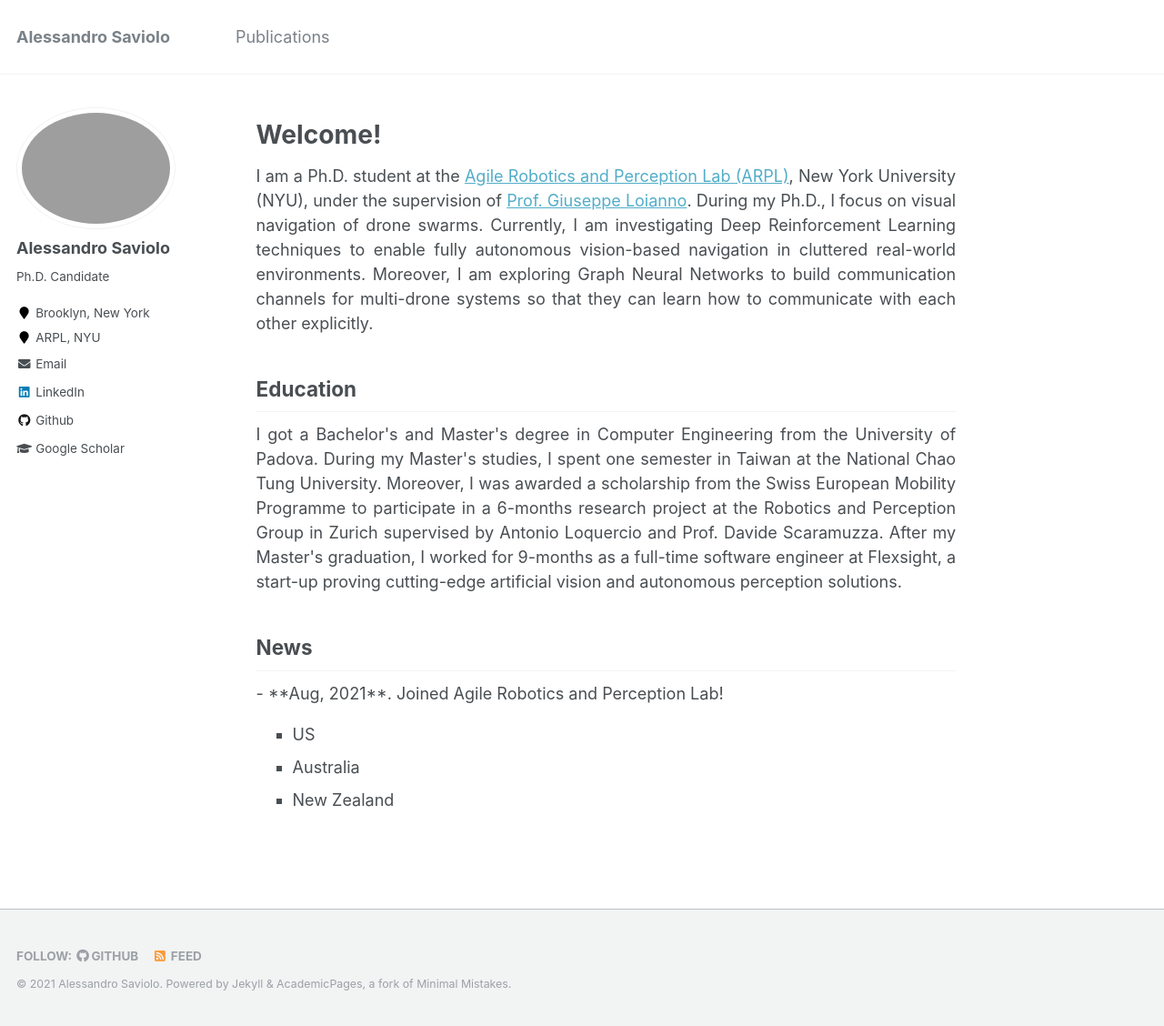
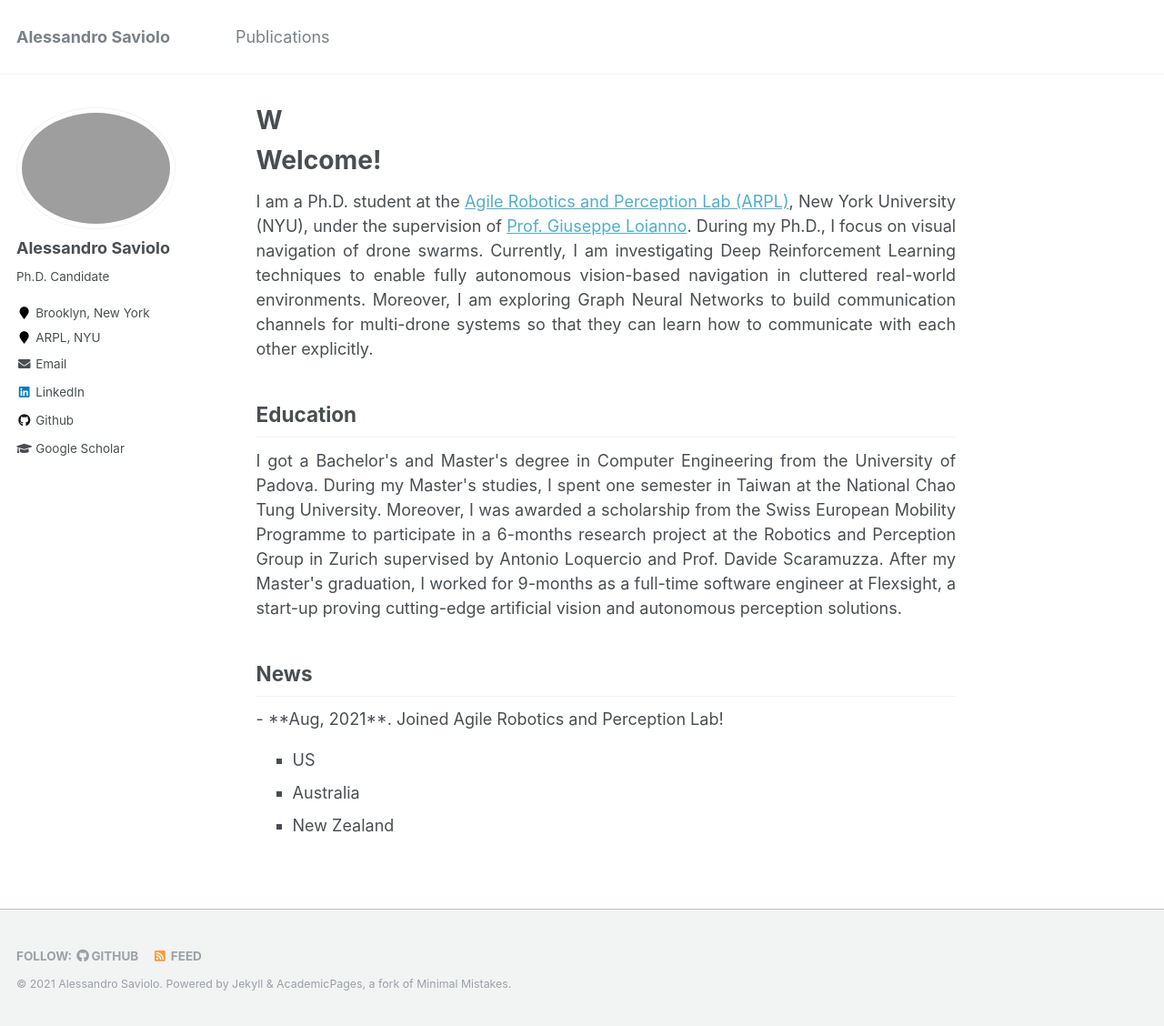
Before and after one commit to AlessandroSaviolo/AlessandroSaviolo.github.io, a Jekyll site: the page built from _pages/about.md, in a window 1280 px wide and 1128 px high. Shown: the whole window at 91% size. Built offline with Jekyll 4.4.1, drawn with Linux system fonts in a browser that asks for light colours.

```diff
--- a/_pages/about.md
+++ b/_pages/about.md
@@ -1,6 +1,6 @@
 ---
 permalink: /
-title: ""
+title: "W"
 excerpt: "About me"
 author_profile: true
 redirect_from:
```
